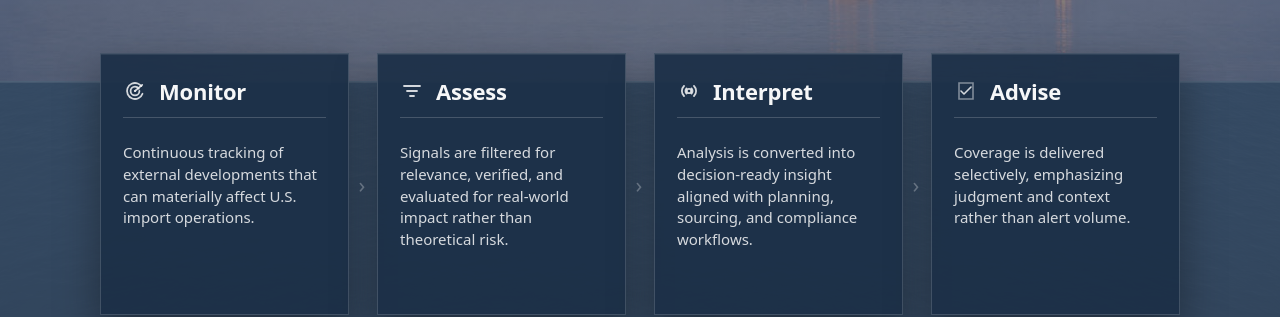
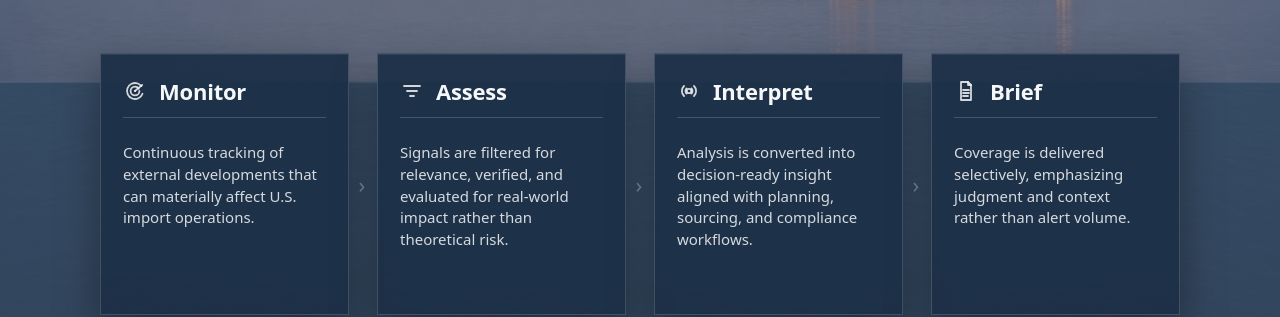
Before and after one commit to importrisk/import-risk-intelligence-site, a Jekyll site: the page built from method.html, in a window 1280 px wide. Shown: the part 421-738 px from the top of the page. Built offline with Jekyll 4.4.1, drawn with Linux system fonts in a browser that asks for light colours.

Commit message:
Update method.html

```diff
--- a/method.html
+++ b/method.html
@@ -144,16 +144,23 @@ description: How Import Risk Intelligence evaluates and tracks supply-chain risk
 
             <header class="mf-head">
               <span class="mf-icon" aria-hidden="true">
-                <svg viewBox="0 0 24 24" fill="none">
-                  <path d="M7 12l3 3 7-7"
-                        stroke="currentColor" stroke-width="1.6"
-                        stroke-linecap="round" stroke-linejoin="round"/>
-                  <path d="M5 4h14v16H5z"
-                        stroke="currentColor" stroke-width="1.6" opacity=".55"/>
-                </svg>
+             <!-- Paper / brief icon (folded corner) -->
+<svg viewBox="0 0 24 24" fill="none"
+     stroke="currentColor" stroke-width="1.8"
+     stroke-linecap="round" stroke-linejoin="round"
+     aria-hidden="true">
+  <!-- outer page -->
+  <path d="M7 3h7l3 3v15H7z"/>
+  <!-- folded corner -->
+  <path d="M14 3v3h3"/>
+  <!-- subtle text lines -->
+  <path d="M9 11h6"/>
+  <path d="M9 14h6"/>
+  <path d="M9 17h5"/>
+</svg>
               </span>
 
-              <h3 class="mf-title">Advise</h3>
+              <h3 class="mf-title">Brief</h3>
             </header>
 
             <p class="mf-description">
```
